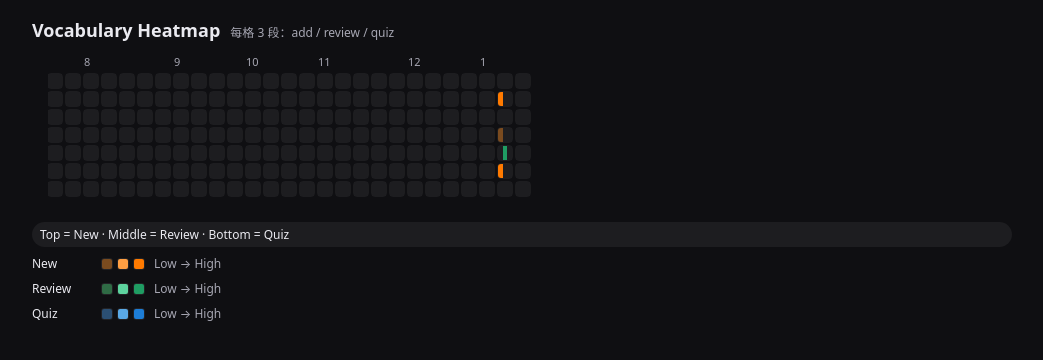
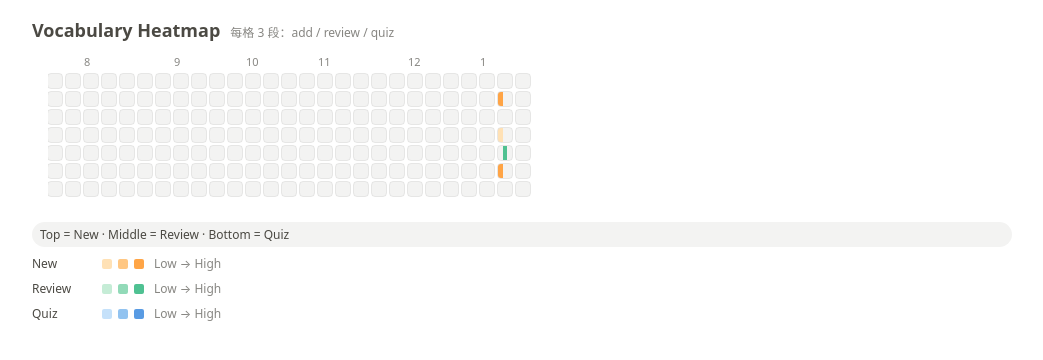
Before and after one commit to ZHANGJIGNYA/Notion-Heatmap, a website: page docs/index.html in a window 1280 px wide. Shown: the whole page, without its empty margins (118-1161 px from the left). Drawn offline with Linux system fonts and the light colour scheme.

Commit message:
update html

```diff
--- a/docs/index.html
+++ b/docs/index.html
@@ -7,28 +7,56 @@
     <title>Vocab Heatmap</title>
     <style>
          :root {
-            --zero: rgba(255, 255, 255, 0.06);
             --cell: 14px;
             --gap: 4px;
             --radius: 3px;
-            --bg: #0f0f12;
-            --text: #eaeaf0;
-            --muted: #a7a7b3;
-            /* add */
-            --add0: var(--zero);
-            --add1: #7a4b1f;
-            --add2: #ff9f43;
-            --add3: #ff7a00;
-            /* rev */
-            --rev0: var(--zero);
-            --rev1: #2f6b45;
-            --rev2: #5dd39e;
-            --rev3: #1f9d63;
-            /* quiz */
-            --quiz0: var(--zero);
-            --quiz1: #2b4f73;
-            --quiz2: #5aa9e6;
-            --quiz3: #1d7dd6;
+
+            /* Notion-ish light */
+            --bg: #ffffff;
+            --text: rgba(55,53,47,0.9);
+            --muted: rgba(55,53,47,0.6);
+            --border: rgba(55,53,47,0.12);
+            --zero: rgba(55,53,47,0.06);
+
+            /* Notion-ish heat colors (low saturation) */
+            /* add = amber */
+            --add1: rgba(255, 200, 120, 0.55);
+            --add2: rgba(255, 180,  90, 0.75);
+            --add3: rgba(255, 160,  60, 0.95);
+
+            /* rev = green */
+            --rev1: rgba(150, 220, 180, 0.55);
+            --rev2: rgba(110, 205, 160, 0.75);
+            --rev3: rgba( 70, 190, 140, 0.95);
+
+            /* quiz = blue */
+            --quiz1: rgba(150, 200, 245, 0.55);
+            --quiz2: rgba(110, 175, 235, 0.75);
+            --quiz3: rgba( 80, 150, 225, 0.95);
+            }
+
+        /* Auto dark mode */
+        @media (prefers-color-scheme: dark) {
+        :root {
+            --bg: #0f1115;
+            --text: rgba(255,255,255,0.92);
+            --muted: rgba(255,255,255,0.62);
+            --border: rgba(255,255,255,0.14);
+            --zero: rgba(255,255,255,0.07);
+
+            /* Dark mode colors: still Notion-ish, less neon */
+            --add1: rgba(255, 180,  90, 0.35);
+            --add2: rgba(255, 160,  60, 0.55);
+            --add3: rgba(255, 140,  40, 0.78);
+
+            --rev1: rgba(110, 205, 160, 0.30);
+            --rev2: rgba( 80, 190, 145, 0.50);
+            --rev3: rgba( 55, 175, 130, 0.75);
+
+            --quiz1: rgba(110, 175, 235, 0.30);
+            --quiz2: rgba( 85, 155, 225, 0.50);
+            --quiz3: rgba( 65, 135, 215, 0.75);
+        }
         }
 
         body {
@@ -108,7 +136,7 @@
             top: 0;
             width: 1px;
             height: 100%;
-            background: rgba(255, 255, 255, 0.10);
+            background: var(--border);
         }
 
         .cell {
@@ -117,7 +145,7 @@
             border-radius: var(--radius);
             display: flex;
             overflow: hidden;
-            outline: 1px solid rgba(255, 255, 255, 0.06);
+            outline: 1px solid var(--border);
         }
 
         .seg {
@@ -205,16 +233,20 @@
             align-items: center;
             padding: 4px 8px;
             border-radius: 999px;
-            background: rgba(255, 255, 255, 0.06);
+            background: rgba(55,53,47,0.06);
             color: var(--text);
             font-size: 12px;
+        }
+
+        @media (prefers-color-scheme: dark) {
+            .pill { background: rgba(255,255,255,0.08); }
         }
 
         .tooltip {
             position: fixed;
             pointer-events: none;
-            background: rgba(20, 20, 26, 0.92);
-            border: 1px solid rgba(255, 255, 255, 0.12);
+            background: rgba(255,255,255,0.96);
+            border: 1px solid var(--border);
             color: var(--text);
             padding: 8px 10px;
             border-radius: 8px;
@@ -224,6 +256,10 @@
             transition: opacity .12s ease;
             white-space: nowrap;
             z-index: 9999;
+        }
+
+        @media (prefers-color-scheme: dark) {
+            .tooltip { background: rgba(20,20,26,0.92); }
         }
 
         .tooltip small {
@@ -263,6 +299,21 @@
             justify-content: flex-start;
             white-space: nowrap;
         }
+
+        body.embed {
+            background: transparent;
+        }
+
+        body.embed .wrap {
+            padding: 10px 10px 12px;
+            max-width: 100%;
+        }
+
+        body.embed .title,
+        body.embed .legend {
+            display: none;
+        }
+
     </style>
 </head>
 
@@ -312,6 +363,8 @@
     <div class="tooltip" id="tip"></div>
 
     <script>
+        const params = new URLSearchParams(location.search);
+        if (params.get("embed") === "1") document.body.classList.add("embed");
         const DAYS = 180;
 
         async function boot() {
```
